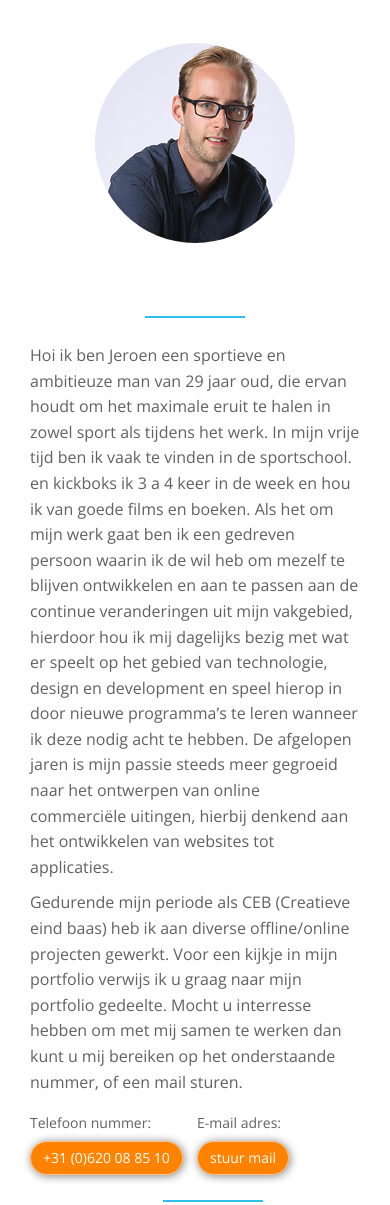
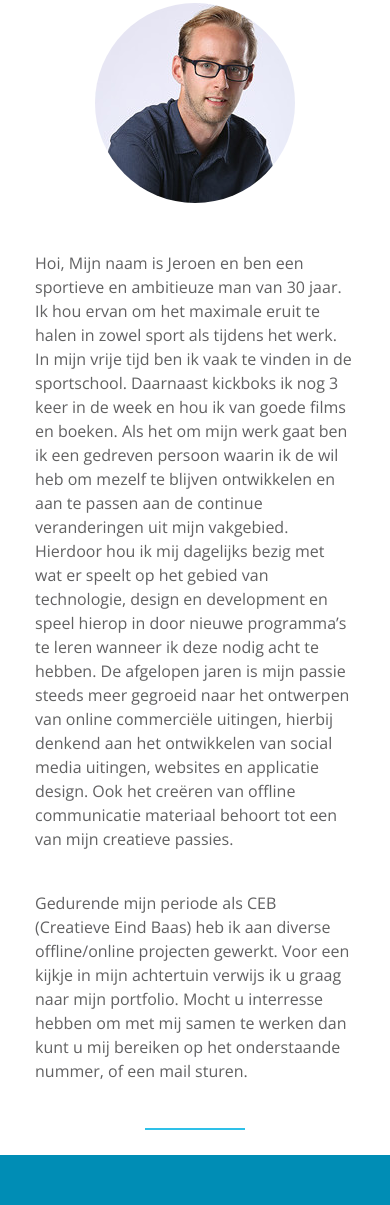
Before and after one commit to JeroenD77/Portfolio, a website: page build_local/team/index.html in a window 390 px wide. Shown: the part 385-1590 px from the top of the page. Drawn offline with nearby package versions, Linux system fonts and the light colour scheme.

Commit message:
Updated the team info page

```diff
--- a/assets/css/main.css
+++ b/assets/css/main.css
@@ -228,9 +228,21 @@ hr.dark-small {
   font-size: 75px;
 
 }
+article{
+  width: 30em;
+  margin: 0 auto;
+  line-height: 1.8;
+  max-width: 100%;
+  font-size: 16px;
+}
 @media (max-width: 767px) {
   .text-header{
     font-size: 24px;
+  }
+  article{
+    font-size: 16px;
+    padding: 20px;
+    line-height: 1.5;
   }
 }
 @media (min-width: 767px) {
@@ -2911,36 +2923,27 @@ text-align:center;
   width: 100%;
   }
 }
-.profiel-1,
-.profiel-2,
-.profiel-3{
+.profile-1,
+.profile-2,
+.profile-3{
     background-image: url(/assets/img/Jeroen_Profile.jpg);
-    margin-bottom: 30px;
+    margin-bottom: 20px;
     width: 200px;
     height: 200px;
     border-radius: 50%;
     -webkit-border-radius: 50%;
     -moz-border-radius: 50%;
     display: inline-block;
-  /* background-image: url(/assets/img/jeroen.jpg);
-  background-repeat: no-repeat;
-  height: 200px;
-  width: 200px;
-  margin: 20px 10px 50px 32%;
-  padding: 150px;
-  border-radius: 50%; */
 
 }
 @media only screen and (max-width: 1024px){
-.profiel-1,
-.profiel-2,
-.profiel-3{
+.profile-1,
+.profile-2,
+.profile-3{
   background-image: url(/assets/img/Jeroen_Profile.jpg);
   /* background-size:300px; */
   width: 200px;
   height: 200px;
-  padding: 0px;
-  margin: 40px;
   border-radius: 50%;
 }
 }
--- a/build_local/team/index.html
+++ b/build_local/team/index.html
@@ -94,38 +94,32 @@
     <div class="container">
         <div class="row">
             <div class="col-sm-12 text-center">
-            <h1>Jeroen Dielis</h1>
+                <h1>Jeroen Dielis</h1>
                 <p> Functie: Grafisch Vormgever / Desktop Publisher</p>
                 <p>"Creatieve Eind Baas"</p>
-                <hr class="primary"></hr>
-                    <div class="profiel-1">
+                <hr class="primary">
+                <div class="profile-1">
                 </div>
             </div>
-         </div>
-                <div class="col-sm-12">
-                <hr class="primary"></hr>
-                <p>Hoi ik ben Jeroen een sportieve en ambitieuze man van 29 jaar oud, die ervan houdt om het maximale eruit te halen in zowel sport als tijdens het werk.
-                    In mijn vrije tijd ben ik vaak te vinden in de sportschool. en kickboks ik 3 a 4 keer in de week en hou ik van goede films en boeken.
-                    Als het om mijn werk gaat ben ik een gedreven persoon waarin ik de wil heb om mezelf te blijven ontwikkelen en aan te passen aan de continue veranderingen uit mijn vakgebied,
-                    hierdoor hou ik mij dagelijks bezig met wat er speelt op het gebied van technologie, design en development en speel hierop in door nieuwe programma’s te leren
-                    wanneer ik deze nodig acht te hebben. De afgelopen jaren is mijn passie steeds meer gegroeid naar het ontwerpen van online commerciële uitingen,
-                    hierbij denkend aan het ontwikkelen van websites tot applicaties.
-                </p>
-                <p>Gedurende mijn periode als CEB (Creatieve eind baas) heb ik aan diverse offline/online projecten gewerkt.
-                    Voor een kijkje in mijn portfolio verwijs ik u graag naar mijn portfolio gedeelte.
-                    Mocht u interresse hebben om met mij samen te werken dan kunt u mij bereiken op het onderstaande nummer, of een mail sturen.</p>
-                  <ul class="list-inline">
-                        <li>
-                        <h5>Telefoon nummer:</h5>
-                        <a class="btn btn-primary" href="tel:+310620085810">+31 (0)620 08 85 10</a></br>
-                        </li>
-                        <li>
-                        <h5>E-mail adres:</h5>
-                        <a class="btn btn-primary" href="mailto:info@jeroendielis.nl">stuur mail</a>
-                        </li>
-                    <ul>
-                    <hr class="primary"></hr>
+        </div>
+        <div class="row">
+        <div class="col-sm-6">
+                 <article>Hoi, Mijn naam is Jeroen en ben een sportieve en ambitieuze man van 30 jaar.
+                Ik hou ervan om het maximale eruit te halen in zowel sport als tijdens het werk. In mijn vrije tijd ben ik vaak te vinden in de sportschool.
+                Daarnaast kickboks ik nog 3 keer in de week en hou ik van goede films en boeken. Als het om mijn werk gaat ben ik een gedreven persoon waarin
+                ik de wil heb om mezelf te blijven ontwikkelen en aan te passen aan de continue veranderingen uit mijn vakgebied.
+                Hierdoor hou ik mij dagelijks bezig met wat er speelt op het gebied van technologie, design en development en speel hierop in door nieuwe programma’s te leren wanneer
+                ik deze nodig acht te hebben. De afgelopen jaren is mijn passie steeds meer gegroeid naar het ontwerpen van online commerciële uitingen,
+                hierbij denkend aan het ontwikkelen van social media uitingen, websites en applicatie design. Ook het creëren van offline communicatie materiaal behoort tot een van mijn creatieve passies.
+                </article>
                 </div>
+                <div class="col-sm-6">
+                <article>Gedurende mijn periode als CEB (Creatieve Eind Baas) heb ik aan diverse offline/online projecten gewerkt.
+                    Voor een kijkje in mijn achtertuin verwijs ik u graag naar mijn portfolio.
+                    Mocht u interresse hebben om met mij samen te werken dan kunt u mij bereiken op het onderstaande nummer, of een mail sturen.</article>
+                </div>
+                <div class="col-sm-12"><hr class="primary"></div>
+        </div>
     </div>
 </section>
 
```
Also changed, not shown: assets/dist/style.css, 1 other file.
